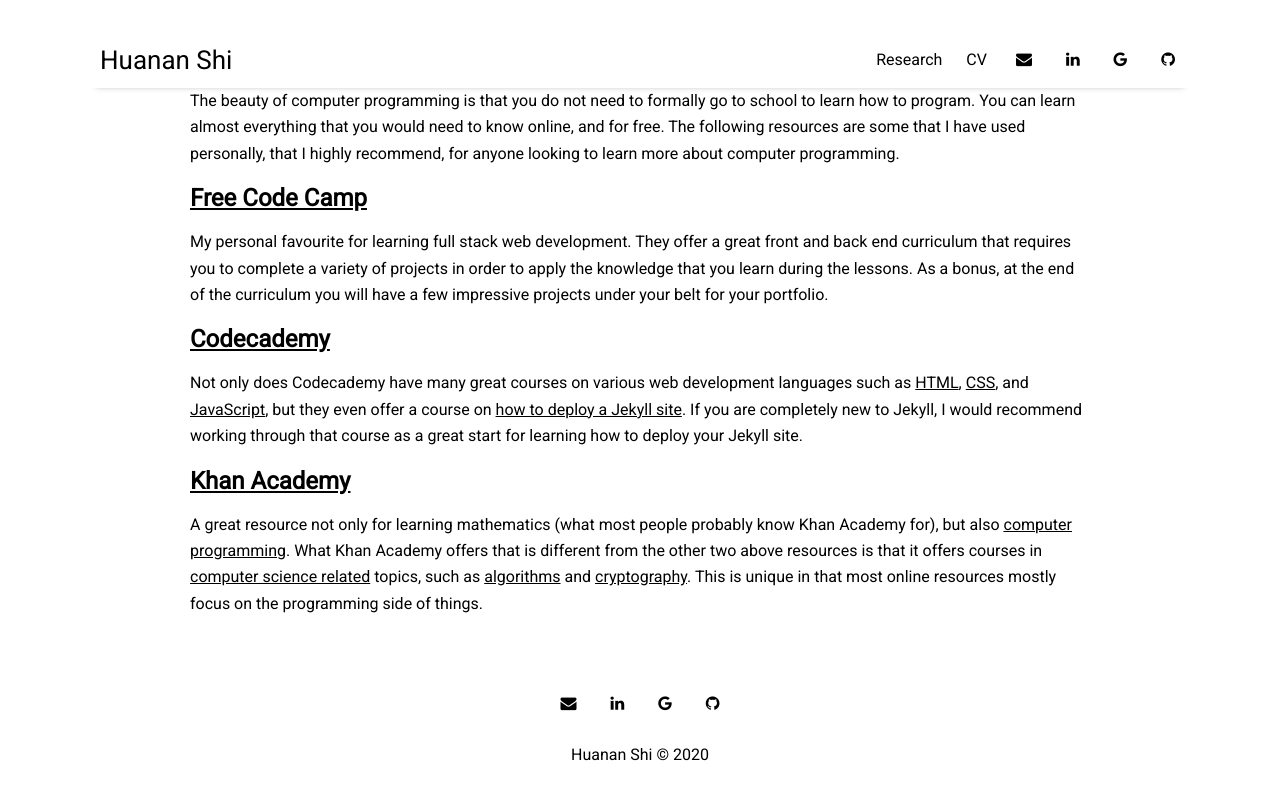
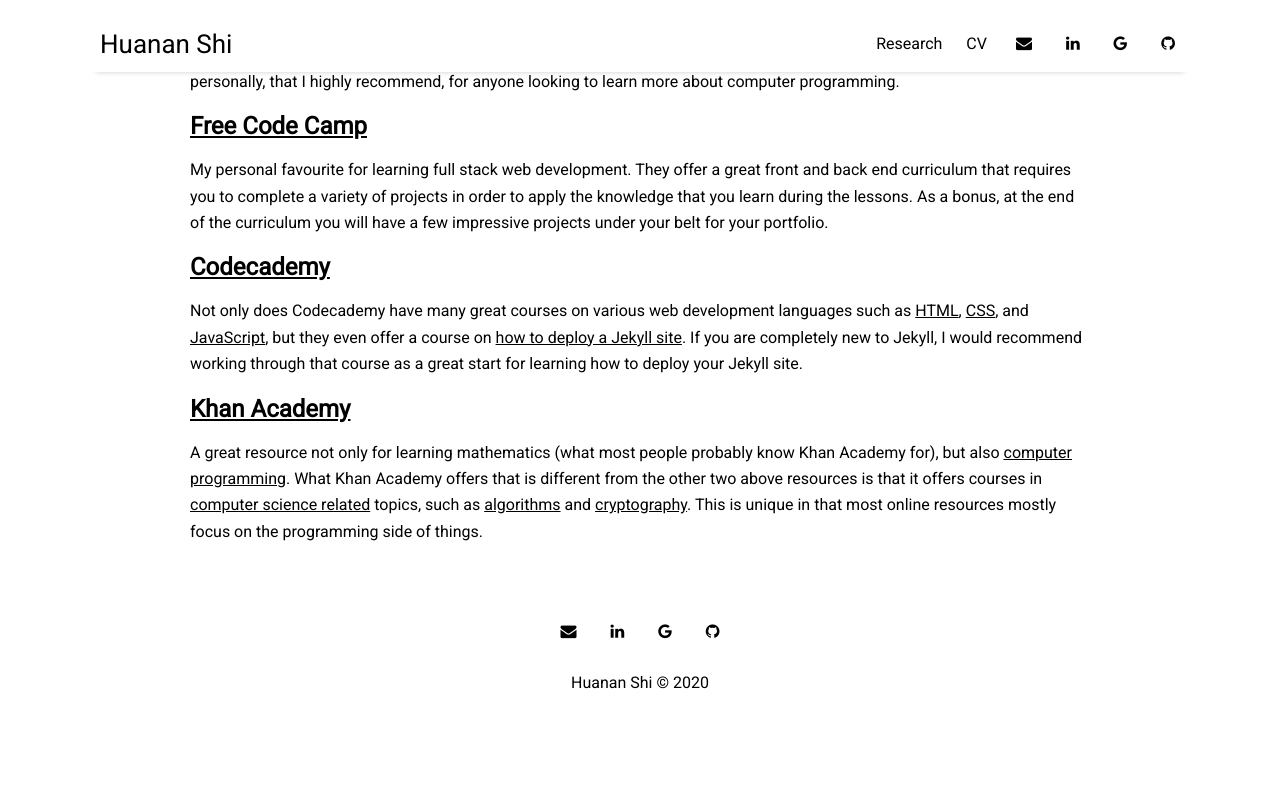
Before and after one commit to huananfshi/huananfshi.github.io, a Jekyll site: the page built from _posts/2016-05-05-learning-resources.md, in a window 1280 px wide. Shown: the top 800 px of the page. Built offline with Jekyll 4.4.1, drawn with Linux system fonts in a browser that asks for light colours; nearby versions of some CDN libraries.

Commit message:
Update post.html

```diff
--- a/_layouts/post.html
+++ b/_layouts/post.html
@@ -3,9 +3,7 @@ layout: default
 ---
 
 <div class="page-content">
-  <h1>
-    <br>
-  </h1>
+
 
   <article>
     {{ content }}
```
